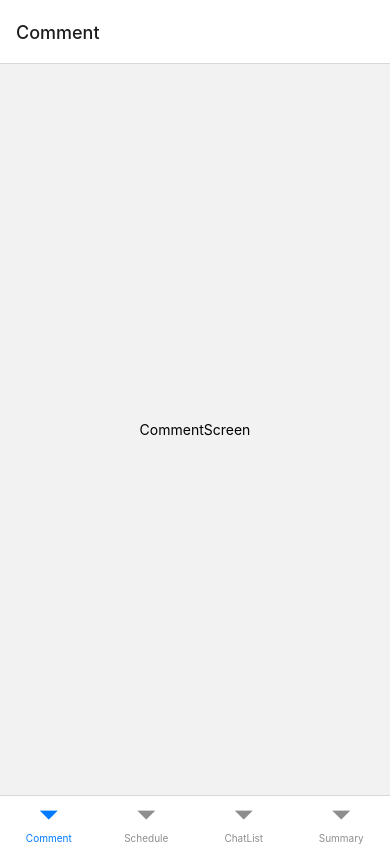
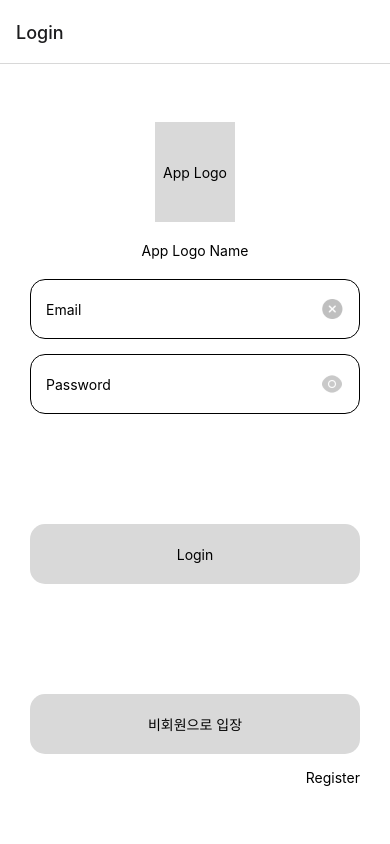
Before and after one commit to Jvelopproject/TransferCommunityApp, a React Native app: screen /Login in a window 390 px wide. Built offline with nearby package versions, Linux system fonts and the light colour scheme.

Commit message:
navigation 수정

```diff
--- a/App.tsx
+++ b/App.tsx
@@ -1,21 +1,11 @@
 import { NavigationContainer } from "@react-navigation/native";
 import React from "react";
-import { StyleSheet } from "react-native";
-import { Tabs } from "./src/navigations/Tabs";
+import { Stacks } from './src/navigations/Stacks';
 
 export default function App() {
   return (
     <NavigationContainer>
-      <Tabs />
+      <Stacks />
     </NavigationContainer>
   );
 }
-
-const styles = StyleSheet.create({
-  container: {
-    flex: 1,
-    backgroundColor: "#fff",
-    alignItems: "center",
-    justifyContent: "center",
-  },
-});
--- a/src/navigations/Stacks.tsx
+++ b/src/navigations/Stacks.tsx
@@ -1,6 +1,7 @@
 import { createNativeStackNavigator } from "@react-navigation/native-stack";
 import LoginScreen from "../screens/LoginScreen";
 import RegisterScreen from "../screens/RegisterScreen";
+import { Tabs } from './Tabs';
 
 const Stack = createNativeStackNavigator<ROOT_NAVIGATION>();
 
@@ -9,6 +10,11 @@ export const Stacks = () => {
     <Stack.Navigator initialRouteName="Login">
       <Stack.Screen name="Login" component={LoginScreen} />
       <Stack.Screen name="Register" component={RegisterScreen} />
+      <Stack.Screen
+        name="Comment"
+        component={Tabs}
+        options={{ headerShown: false }}
+      />
     </Stack.Navigator>
   );
 };
--- a/src/screens/LoginScreen.tsx
+++ b/src/screens/LoginScreen.tsx
@@ -90,6 +90,11 @@ const LoginScreen = () => {
           <Text>Login</Text>
         </TouchableOpacity>
       </View>
+      <View style={styles.loginButton}>
+        <TouchableOpacity onPress={() => navigation.navigate("Comment")}>
+          <Text>비회원으로 입장</Text>
+        </TouchableOpacity>
+      </View>
       <TouchableOpacity
         style={styles.registerButton}
         onPress={() => navigation.navigate("Register")}
```
